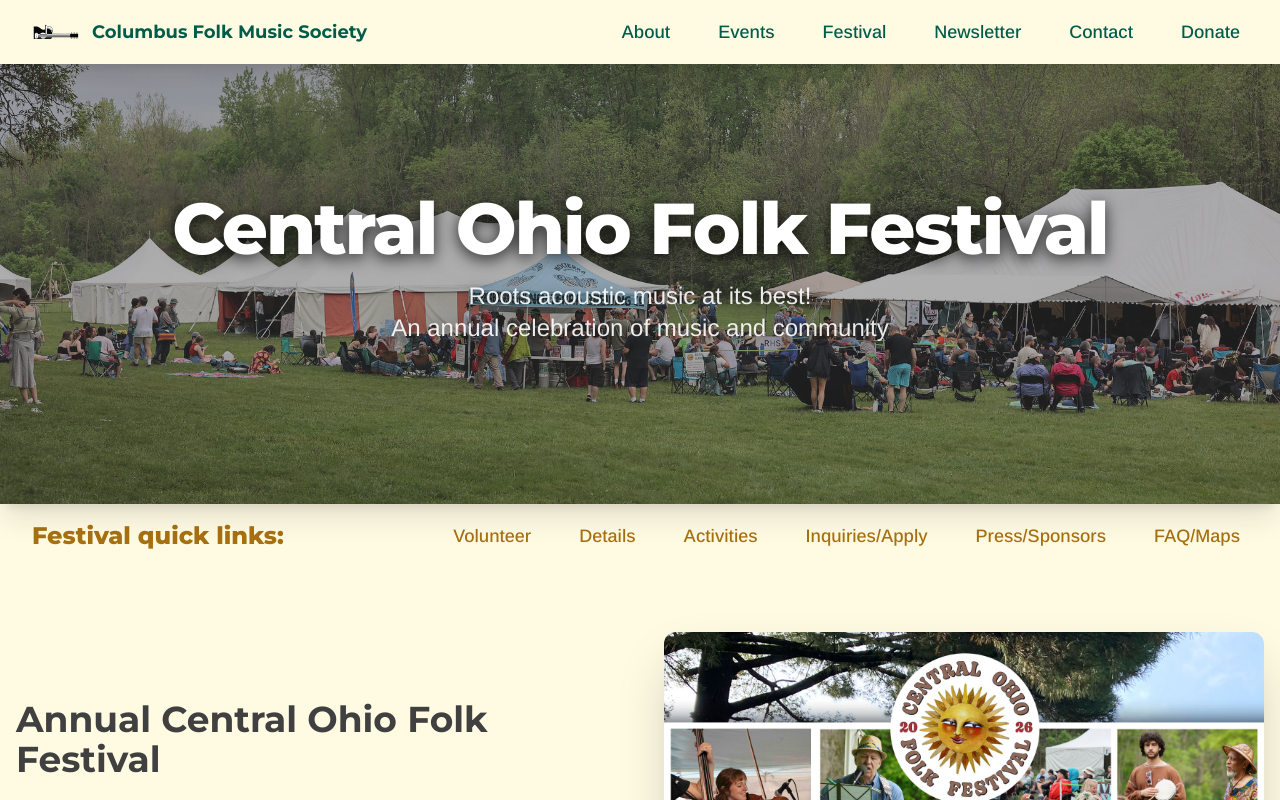
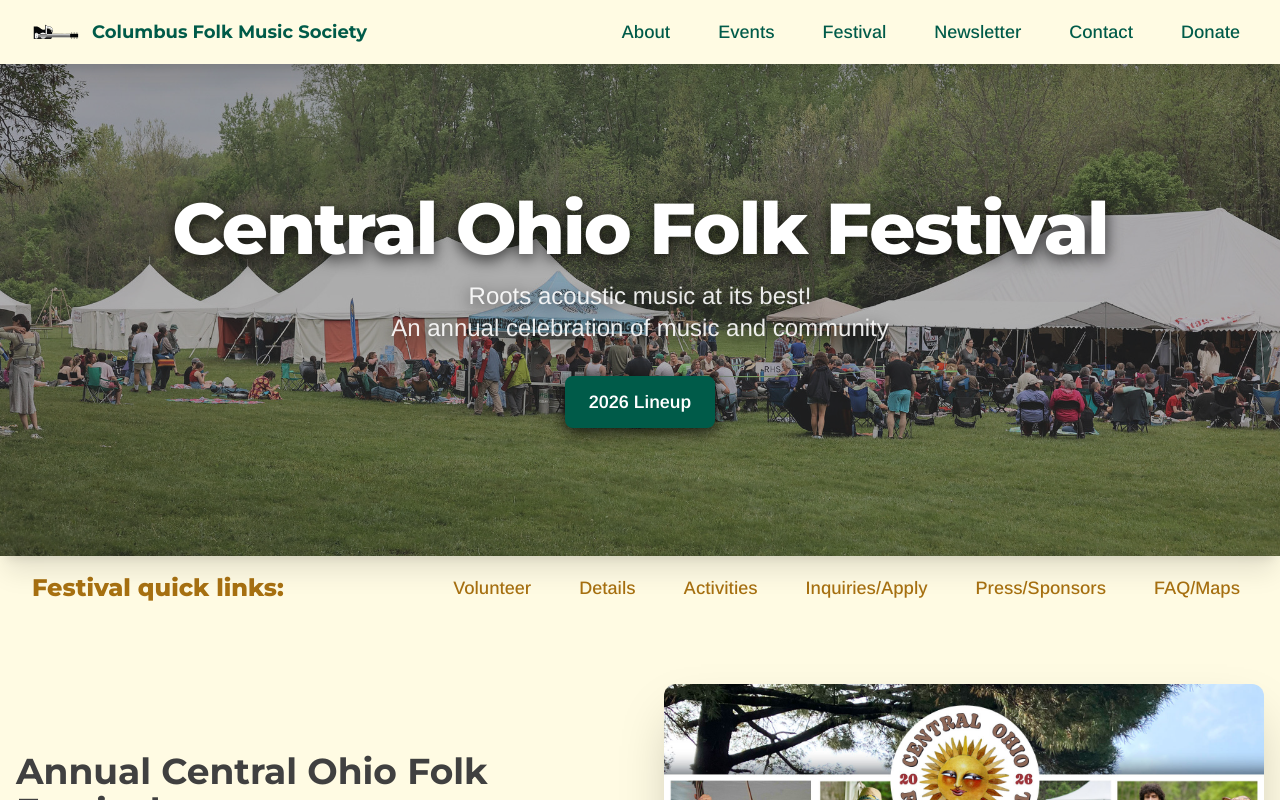
Before and after one commit to clemens72/cfms, a Next.js app: page /festival in a window 1280 px wide. Shown: the top 800 px of the page. Built offline with nearby package versions, Linux system fonts and the light colour scheme.

Commit message:
festival lineup buttons

```diff
--- a/src/app/festival/page.tsx
+++ b/src/app/festival/page.tsx
@@ -22,6 +22,8 @@
         subtitle="Roots acoustic music at its best!"
         subtitle2='An annual celebration of music and community'
         imageURL="/festival/festival.jpg"
+        buttonText="2026 Lineup"
+        buttonLink="/festival/lineup"
       />
 
       <NavBar />
@@ -208,13 +210,13 @@
       </section>
       {/* --- END #5 SECTION --- */}
 
-      {/* --- SECTION #6: Other Festival Happenings (Split with Image) --- */}
+      {/* --- SECTION #6: All Festival Happenings (Split with Image) --- */}
       <section id="activities" className="container mx-auto px-4 py-16">
         <div className="grid md:grid-cols-2 gap-12 items-center">
           {/* Left Column: Text and Buttons */}
           <div className="md:order-last">
             <h2 className="text-3xl md:text-4xl font-heading font-bold text-charcoal mb-4">
-              Other Festival Happenings
+              All Festival Happenings
             </h2>
             <p className="text-xl font-body text-gray-700 mb-8 leading-relaxed">
               Explore everything the Central Ohio Folk Festival has to offer: our stage lineups, workshops, kids&apos; and youth activites, and more.
```
